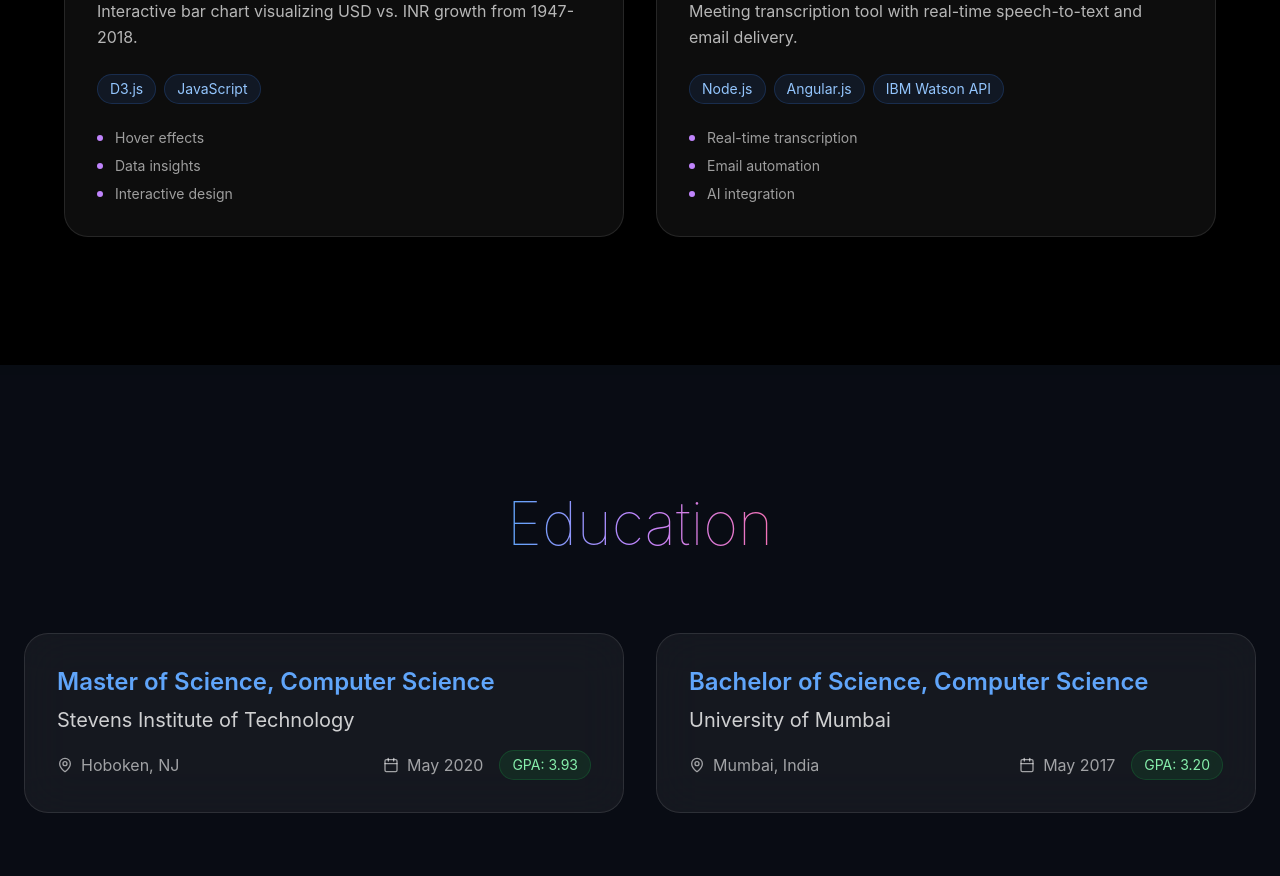
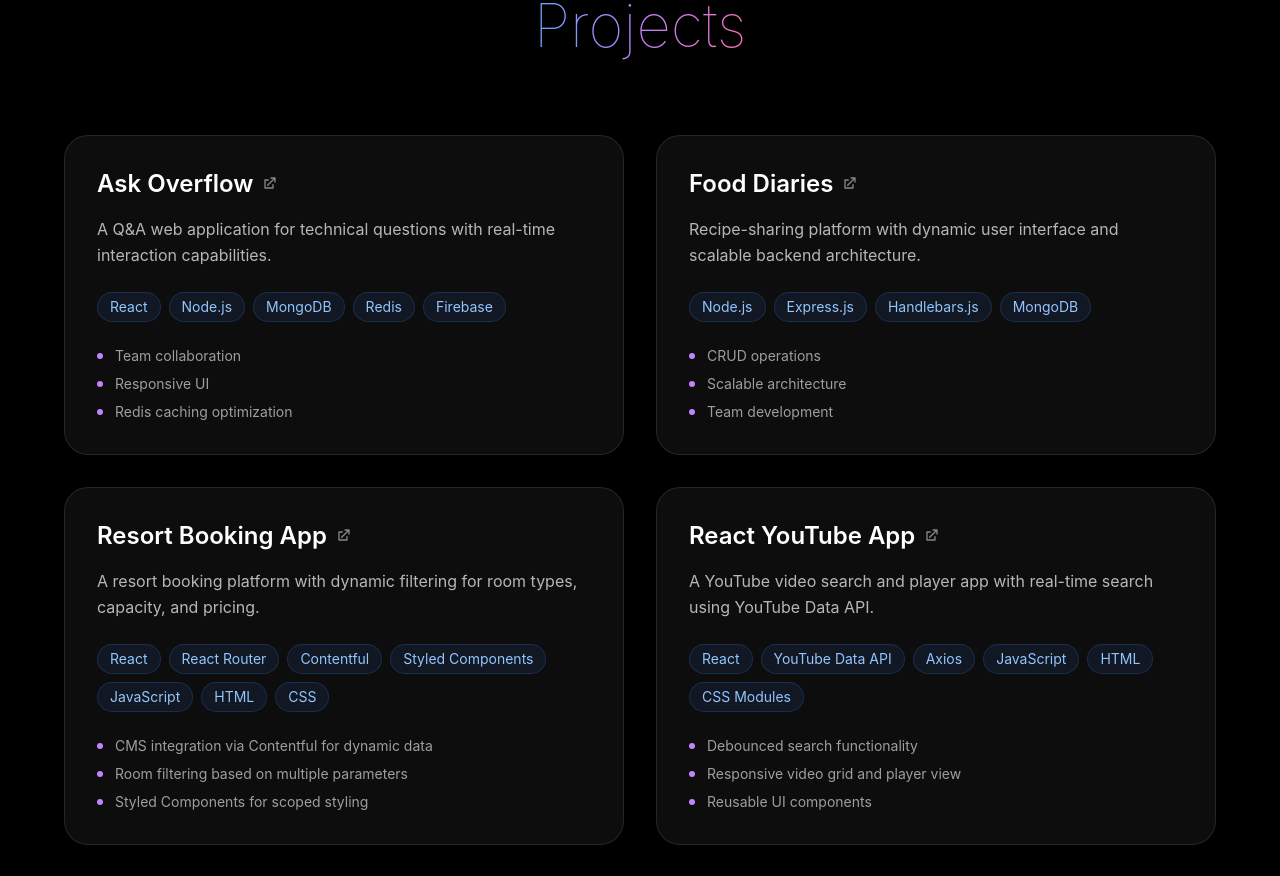
Before and after one commit to allanshivji/Allans-Portfolio, a React (Create React App) app: page / in a window 1280 px wide. Shown: the part 4960-5836 px from the top of the page. Built offline with nearby package versions, Linux system fonts and the light colour scheme.

Commit message:
added projects and their urls (#1)

```diff
--- a/src/components/sections/ProjectsSection.tsx
+++ b/src/components/sections/ProjectsSection.tsx
@@ -22,9 +22,24 @@ export const ProjectsSection: React.FC<ProjectsSectionProps> = ({ projects }) =>
           {projects.map((project, index) => (
             <AnimatedSection key={index} delay={index * 150}>
               <GlassCard className="p-8 h-full group">
-                <h3 className="text-2xl font-semibold text-white mb-4 group-hover:text-blue-400 transition-colors duration-300">
-                  {project.title}
-                </h3>
+                <a
+                  href={project.url}
+                  target="_blank"
+                  rel="noopener noreferrer"
+                  className="flex items-center space-x-2 text-2xl font-semibold text-white mb-4 hover:text-blue-400 transition-colors duration-300"
+                >
+                  <span>{project.title}</span>
+                  <svg
+                    xmlns="http://www.w3.org/2000/svg"
+                    className="w-4 h-4 text-white/50 group-hover:text-white transform group-hover:-translate-y-0.5 group-hover:translate-x-0.5 transition duration-200"
+                    fill="none"
+                    viewBox="0 0 24 24"
+                    stroke="currentColor"
+                    strokeWidth="2"
+                  >
+                    <path strokeLinecap="round" strokeLinejoin="round" d="M18 13V18H6V6h5M15 3h6v6M10 14L21 3" />
+                  </svg>
+                </a>
                 <p className="text-white/70 mb-6 leading-relaxed">{project.description}</p>
 
                 <div className="flex flex-wrap gap-2 mb-6">
--- a/src/data/portfolioData.tsx
+++ b/src/data/portfolioData.tsx
@@ -44,36 +44,112 @@ export const workExperience: WorkExperience[] = [
 export const projects: Project[] = [
   {
     title: "Ask Overflow",
+    url: "https://github.com/allanshivji/webDev2FinalProject",
     description: "A Q&A web application for technical questions with real-time interaction capabilities.",
     technologies: ["React", "Node.js", "MongoDB", "Redis", "Firebase"],
     highlights: ["Team collaboration", "Responsive UI", "Redis caching optimization"]
   },
   {
     title: "Food Diaries",
+    url: "https://github.com/allanshivji/CS546_FoodDiaries",
     description: "Recipe-sharing platform with dynamic user interface and scalable backend architecture.",
-    technologies: ["Node.js", "Express.js", "MongoDB"],
+    technologies: ["Node.js", "Express.js", "Handlebars.js", "MongoDB"],
     highlights: ["CRUD operations", "Scalable architecture", "Team development"]
   },
   {
+    title: "Resort Booking App",
+    url: "https://github.com/allanshivji/react_resortWebsite",
+    description: "A resort booking platform with dynamic filtering for room types, capacity, and pricing.",
+    technologies: ["React", "React Router", "Contentful", "Styled Components", "JavaScript", "HTML", "CSS"],
+    highlights: [
+      "CMS integration via Contentful for dynamic data",
+      "Room filtering based on multiple parameters",
+      "Styled Components for scoped styling"
+    ]
+  },
+  {
+    title: "React YouTube App",
+    url: "https://github.com/allanshivji/React_YoutubeApp",
+    description: "A YouTube video search and player app with real-time search using YouTube Data API.",
+    technologies: ["React", "YouTube Data API", "Axios", "JavaScript", "HTML", "CSS Modules"],
+    highlights: [
+      "Debounced search functionality",
+      "Responsive video grid and player view",
+      "Reusable UI components"
+    ]
+  },
+  {
+    title: "React Pokémon Explorer",
+    url: "https://github.com/allanshivji/lab3_ReactPokemon",
+    description: "A Pokémon explorer app that displays Pokémon images and stats using PokéAPI.",
+    technologies: ["React", "PokéAPI", "JavaScript", "React Hooks", "HTML", "CSS"],
+    highlights: [
+      "Searchable and paginated Pokémon list",
+      "Dynamic image rendering from API",
+      "Component-based architecture"
+    ]
+  },
+  {
+    title: "Fetch the Dogs",
+    url: "https://github.com/allanshivji/fetch_the_dogs_data_challenge",
+    description: "A simple dog image gallery using a public Dog API to fetch and display random breeds.",
+    technologies: ["React", "REST API", "JavaScript", "HTML", "CSS"],
+    highlights: [
+      "Dynamic API image fetching",
+      "Interactive gallery view",
+      "Clean and accessible UI"
+    ]
+  },
+    {
     title: "Data Visualization Dashboard",
+    url: "https://github.com/allanshivji/dataVisualizationBarGraph",
     description: "Interactive bar chart visualizing USD vs. INR growth from 1947-2018.",
-    technologies: ["D3.js", "JavaScript"],
+    technologies: ["D3.js", "JavaScript", "HTML", "CSS"],
     highlights: ["Hover effects", "Data insights", "Interactive design"]
   },
   {
-    title: "Mail Me Meeting",
-    description: "Meeting transcription tool with real-time speech-to-text and email delivery.",
-    technologies: ["Node.js", "Angular.js", "IBM Watson API"],
-    highlights: ["Real-time transcription", "Email automation", "AI integration"]
+    title: "Python ML",
+    url: "https://github.com/allanshivji/python-ml",
+    description: "Machine learning experiments with data classification and clustering on sample datasets.",
+    technologies: ["Python", "scikit-learn", "Pandas", "NumPy", "Matplotlib", "Jupyter Notebooks"],
+    highlights: [
+      "Implemented decision tree, k-means, and logistic regression",
+      "Visualized model results using Matplotlib",
+      "Well-documented notebooks for reproducibility"
+    ]
+  },
+  {
+    title: "IMDB Web Scraping",
+    url: "https://github.com/allanshivji/WebMining_Project",
+    description: "Web scraping and text mining project analyzing online articles using NLP techniques.",
+    technologies: ["Python", "BeautifulSoup", "scikit-learn", "NLTK", "Pandas", "Matplotlib"],
+    highlights: [
+      "Web content scraping and cleaning",
+      "TF-IDF and sentiment analysis",
+      "Keyword extraction and topic modeling"
+    ]
+  },
+  {
+    title: "Neon Text Animation",
+    url: "https://github.com/allanshivji/neonTEXT",
+    description: "A glowing neon-style animated text effect using HTML and CSS only.",
+    technologies: ["HTML", "CSS", "Keyframes Animation"],
+    highlights: [
+      "Pure CSS animation with glowing effects",
+      "Keyframe-based pulse and flicker",
+      "Typography focus with modern styling"
+    ]
   }
 ];
 
 export const skills: SkillCategory = {
-  "Programming Languages": ["JavaScript (ES6+)", "TypeScript", "Python", "Java"],
-  "Frontend Development": ["React.js", "Redux", "Material-UI", "HTML", "CSS/SASS", "D3.js"],
+  "Programming Languages": ["JavaScript (ES6+)", "TypeScript", "Python", "Java", "SQL"],
+  "Frontend Development": ["React.js", "Redux", "Material-UI", "HTML5", "CSS3/SASS", "Tailwind CSS", "Bootstrap", "D3.js", "Webpack"],
   "Backend Development": ["Node.js", "Express.js", "REST APIs", "GraphQL"],
   "Database Systems": ["PostgreSQL", "MySQL", "Redis", "MongoDB"],
-  "Tools & Technologies": ["Git", "Jest", "Cypress", "Google Cloud Platform", "CI/CD"]
+  "DevOps & Hosting": ["Google Cloud Platform (GCP)", "AWS (Familarity)", "Firebase Hosting", "Netlify", "Docker", "GitHub Actions"],
+  "Testing": ["Jest", "Cypress", "Mocha", "Chai", "React Testing Library", "Postman"],
+  "Tools & Workflows": ["Git", "GitHub", "Bitbucket", "Agile", "CI/CD", "ESLint", "Prettier", "VS Code"],
 };
 
 export const education: Education[] = [
--- a/src/types/portfolio.types.ts
+++ b/src/types/portfolio.types.ts
@@ -13,6 +13,7 @@ export interface Project {
   description: string;
   technologies: string[];
   highlights: string[];
+  url: string;
 }
 
 export interface WorkExperience {
```
